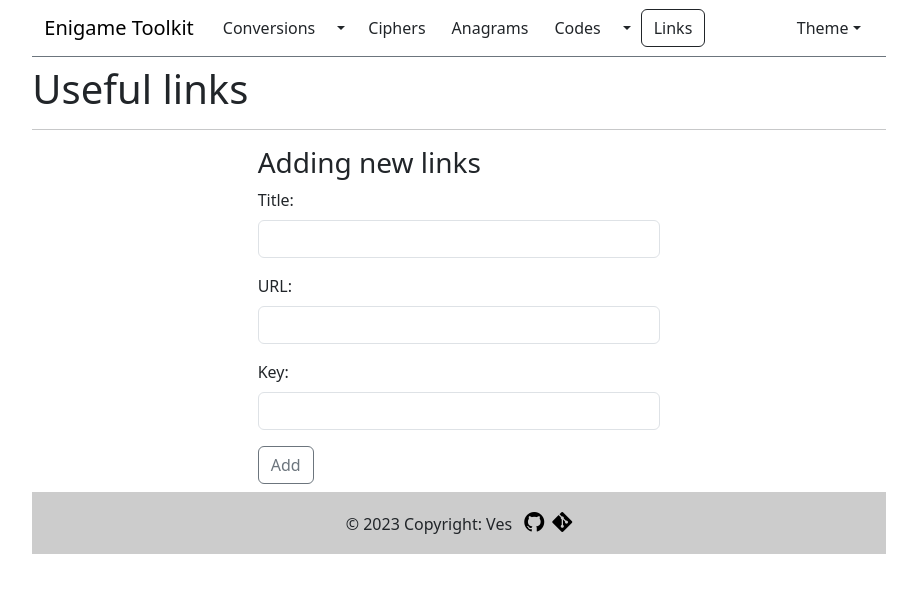
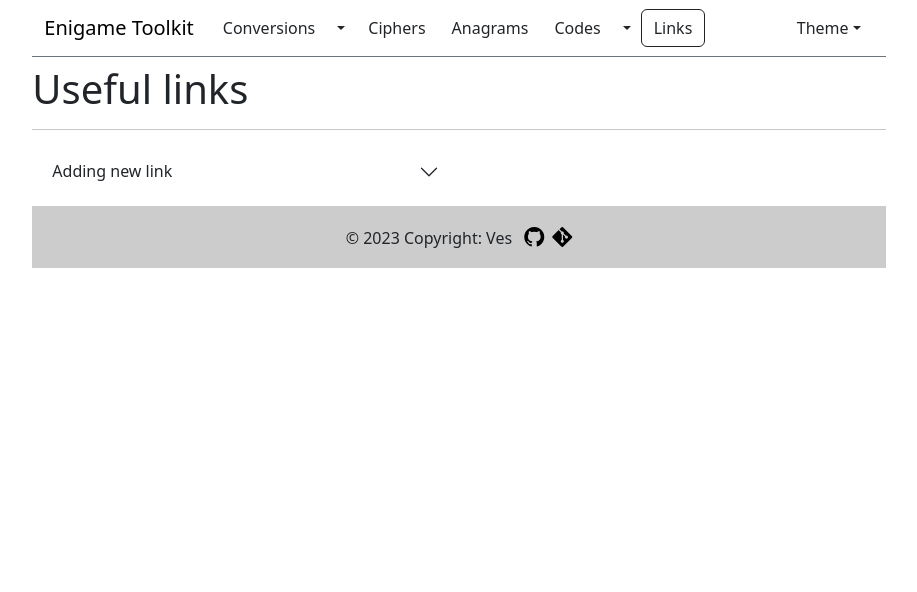
Before and after one commit to Ves5/Enitoolkit, an Angular app in the folder Enitools-fe/: page /links in a window 1280 px wide. Shown: the top 592 px of the page, without its empty margins (181-1098 px from the left). Built offline with nearby package versions, Linux system fonts and the light colour scheme; no server answers.

Commit message:
hiding link adding in accordion

```diff
--- a/Enitools-fe/src/app/components/links/links.component.html
+++ b/Enitools-fe/src/app/components/links/links.component.html
@@ -8,8 +8,14 @@
 </ul>
 
 <hr>
-<div class="container col-lg-6">
-  <h3>Adding new links</h3>
+<div class="accordion accordion-flush col-lg-6" id="hideAddNewLink">
+  <div class="accordion-item">
+    <h3 class="accordion-header">
+      <button class="accordion-button collapsed" type="button" data-bs-toggle="collapse" data-bs-target="#flush-collapse" aria-expanded="false" aria-controls="flush-collapse">
+      Adding new link</button>
+    </h3>
+    <div class="accordion-collapse collapse" id="flush-collapse" data-bs-parent="#hideAddNewLink">
+      <div class="accordion-body">
         <form>
           <label for="TitleInput" class="form-label">Title:</label>
           <input type="text" id="nameTitle" name="linkTitle" [(ngModel)]="linkTitle" class="form-control mb-3">
@@ -20,3 +26,6 @@
           <button type="submit" class="btn btn-outline-secondary" (click)="sendLink()">Add</button>
         </form>
       </div>
+    </div>
+  </div>
+</div>
```
Lines whose indentation alone changed are shown as unchanged.
